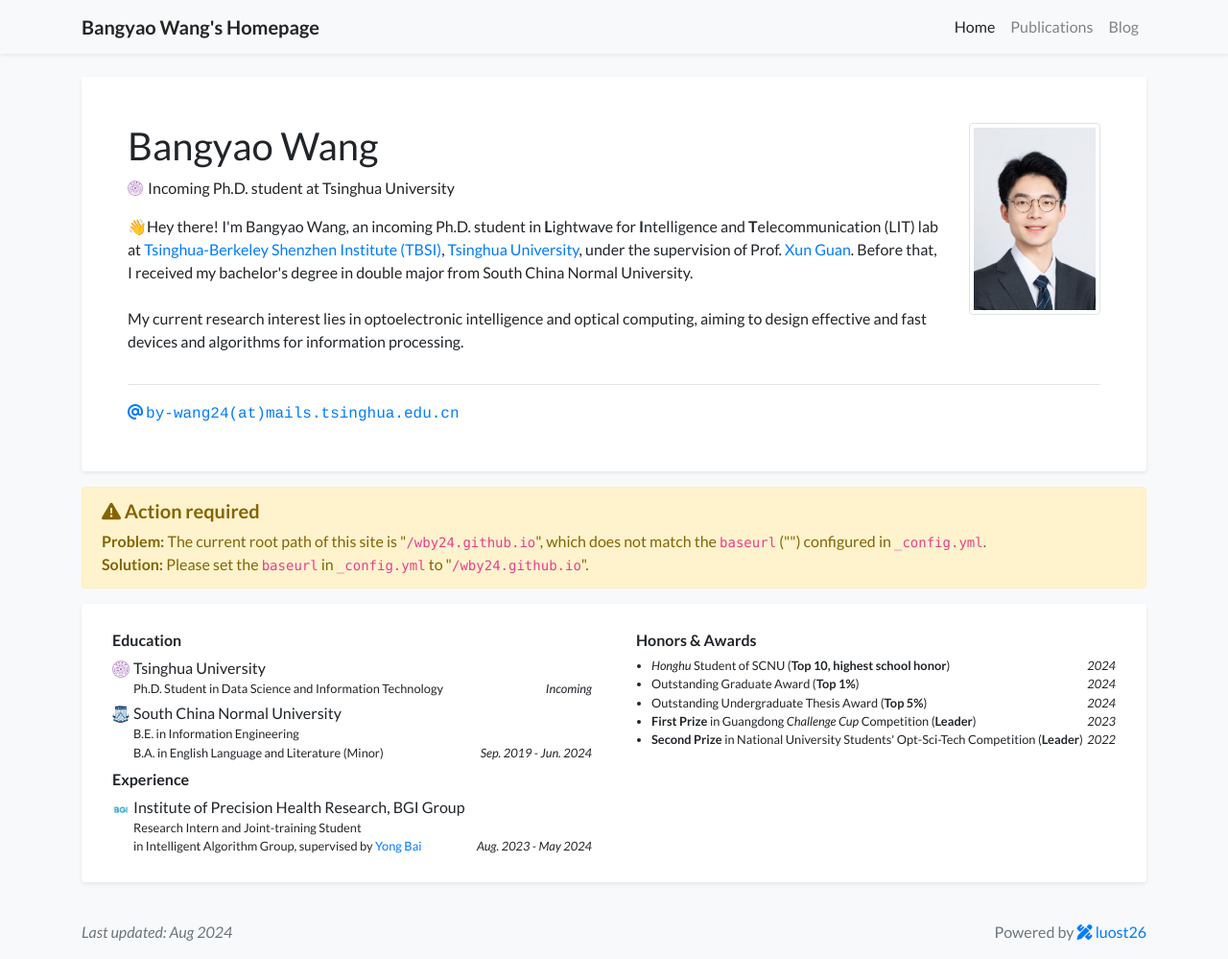
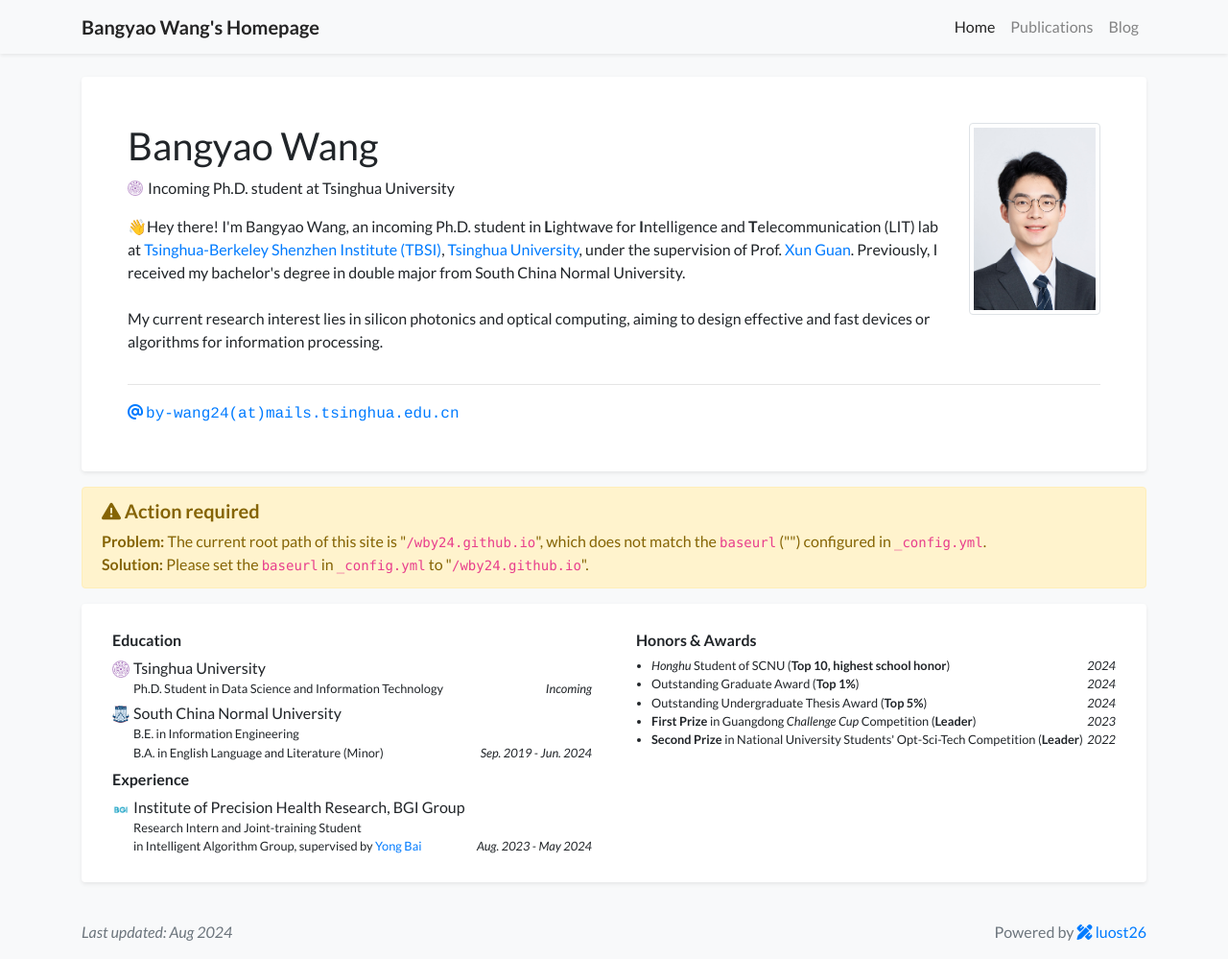
Before and after one commit to wby24/wby24.github.io, a Jekyll site: the page built from index.html, in a window 1280 px wide and 999 px high. Shown: the whole window at 96% size. Built offline with Jekyll 4.4.1, drawn with Linux system fonts in a browser that asks for light colours; a style sheet for code colours, icons or effects is not loaded.

Commit message:
Update profile.yml

```diff
--- a/_data/profile.yml
+++ b/_data/profile.yml
@@ -21,9 +21,9 @@
 short_bio: >-
   👋Hey there! I'm Bangyao Wang, an incoming Ph.D. student in <b>L</b>ightwave for <b>I</b>ntelligence and <b>T</b>elecommunication (LIT) lab at <a href="https://www.tbsi.edu.cn/" target="_blank">Tsinghua-Berkeley Shenzhen Institute (TBSI)</a>,
   <a href="https://www.tsinghua.edu.cn/en/" target="_blank">Tsinghua University</a>, under the supervision of Prof. <a href="https://xunguan.github.io/" target="_blank">Xun Guan</a>.
-  Before that, I received my bachelor's degree in double major from South China Normal University.<br><br>
-  My current research interest lies in optoelectronic intelligence and optical computing, aiming to design effective
-  and fast devices and algorithms for information processing.
+  Previously, I received my bachelor's degree in double major from South China Normal University.<br><br>
+  My current research interest lies in silicon photonics and optical computing, aiming to design effective
+  and fast devices or algorithms for information processing.
 
 portrait_url: /assets/images/photo/portrait.jpg
 portrait_caption: >-
```
